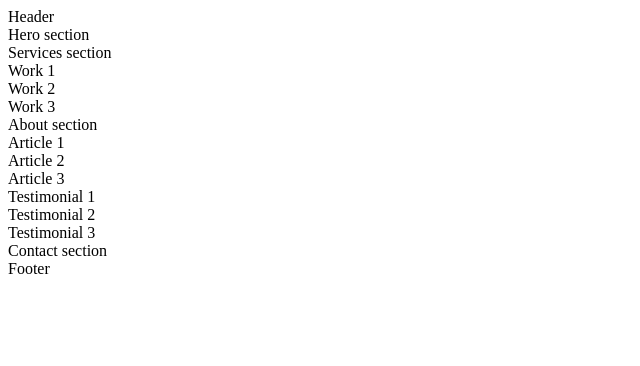
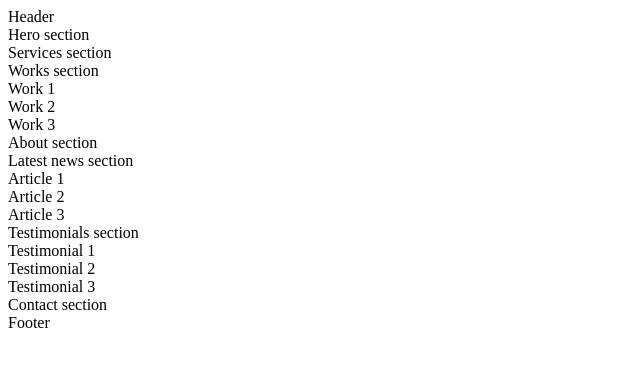
Before and after one commit to KalabSisaySE/alx-frontend, a plain HTML site: page 0x00-html_advanced/6-index.html in a window 1280 px wide. Shown: the whole page, without its empty margins (0-640 px from the left). Drawn offline with Linux system fonts and the light colour scheme.

Commit message:
update task 6

```diff
--- a/0x00-html_advanced/6-index.html
+++ b/0x00-html_advanced/6-index.html
@@ -18,17 +18,20 @@
       <section>Hero section</section>
       <section>Services section</section>
       <section>
+        Works section
         <article>Work 1</article>
         <article>Work 2</article>
         <article>Work 3</article>
       </section>
       <section>About section</section>
       <section>
+        Latest news section
         <article>Article 1</article>
         <article>Article 2</article>
         <article>Article 3</article>
       </section>
       <section>
+        Testimonials section
         <article>Testimonial 1</article>
         <article>Testimonial 2</article>
         <article>Testimonial 3</article>
```
